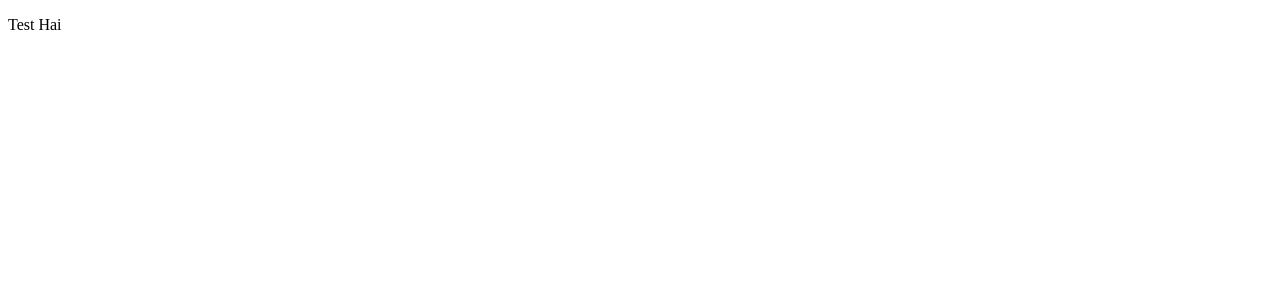
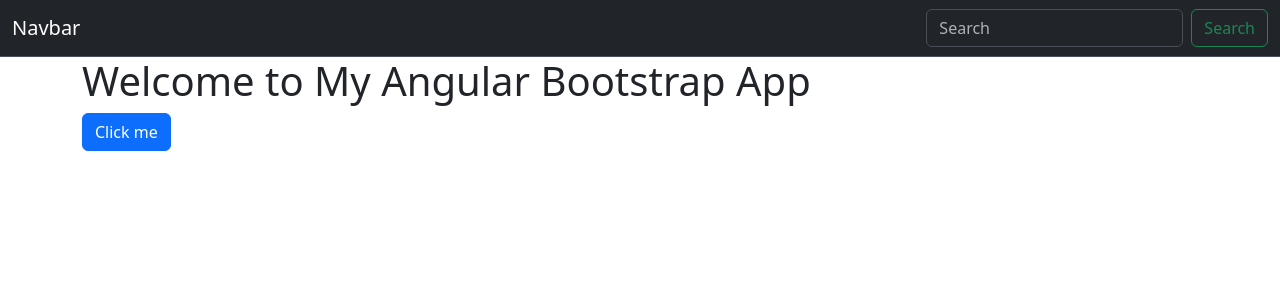
Before and after one commit to VannWasHere/land-angular, an Angular app: page / in a window 1280 px wide. Shown: the top 300 px of the page. Built offline with nearby package versions, Linux system fonts and the light colour scheme.

Commit message:
Add Bootstrap to library

```diff
--- a/angular.json
+++ b/angular.json
@@ -37,7 +37,9 @@
             "styles": [
               "src/styles.css"
             ],
-            "scripts": []
+            "scripts": [
+              "node_modules/bootstrap/dist/js/bootstrap.bundle.min.js"
+            ]
           },
           "configurations": {
             "production": {
--- a/package.json
+++ b/package.json
@@ -18,6 +18,8 @@
     "@angular/platform-browser": "^17.2.0",
     "@angular/platform-browser-dynamic": "^17.2.0",
     "@angular/router": "^17.2.0",
+    "bootstrap": "^5.3.3",
+    "ngx-bootstrap": "^12.0.0",
     "rxjs": "~7.8.0",
     "tslib": "^2.3.0",
     "zone.js": "~0.14.3"
--- a/src/app/app.component.html
+++ b/src/app/app.component.html
@@ -1,3 +1,9 @@
-<div class="">
-  <p>Test Hai</p>
-</div>
+<header>
+  <app-navbar></app-navbar>
+</header>
+<main>
+  <div class="container">
+    <h1>Welcome to My Angular Bootstrap App</h1>
+    <button class="btn btn-primary">Click me</button>
+  </div>
+</main>
--- a/src/app/app.component.ts
+++ b/src/app/app.component.ts
@@ -3,7 +3,7 @@ import { Component } from '@angular/core';
 @Component({
   selector: 'app-root',
   templateUrl: './app.component.html',
-  styleUrl: './app.component.css'
+  styleUrl: './app.component.css',
 })
 export class AppComponent {
   title = 'test-module';
--- a/src/app/app.module.ts
+++ b/src/app/app.module.ts
@@ -3,10 +3,12 @@ import { BrowserModule } from '@angular/platform-browser';
 
 import { AppRoutingModule } from './app-routing.module';
 import { AppComponent } from './app.component';
+import { NavbarComponent } from './navbar/navbar.component';
 
 @NgModule({
   declarations: [
-    AppComponent
+    AppComponent,
+    NavbarComponent
   ],
   imports: [
     BrowserModule,
--- /dev/null
+++ b/src/app/navbar/navbar.component.html
@@ -0,0 +1,12 @@
+<nav class="navbar navbar-expand-lg bg-dark border-bottom border-body" data-bs-theme="dark">
+    <div class="container-fluid">
+            <a class="navbar-brand" href="#">Navbar</a>
+            <button class="navbar-toggler" type="button" data-bs-toggle="collapse" data-bs-target="#navbarSupportedContent" aria-controls="navbarSupportedContent" aria-expanded="false" aria-label="Toggle navigation">
+            <span class="navbar-toggler-icon"></span>
+        </button>
+        <form class="d-flex" role="search">
+            <input class="form-control me-2" type="search" placeholder="Search" aria-label="Search">
+            <button class="btn btn-outline-success" type="submit">Search</button>
+        </form>
+    </div>
+</nav>
--- a/src/index.html
+++ b/src/index.html
@@ -6,6 +6,7 @@
   <base href="/">
   <meta name="viewport" content="width=device-width, initial-scale=1">
   <link rel="icon" type="image/x-icon" href="favicon.ico">
+  <link rel="stylesheet" href="../node_modules/bootstrap/dist/css/bootstrap.min.css">
 </head>
 <body>
   <app-root></app-root>
--- a/src/main.ts
+++ b/src/main.ts
@@ -1,5 +1,4 @@
 import { platformBrowserDynamic } from '@angular/platform-browser-dynamic';
-
 import { AppModule } from './app/app.module';
 
 
--- a/src/styles.css
+++ b/src/styles.css
@@ -1 +1,2 @@
 /* You can add global styles to this file, and also import other style files */
+@import 'bootstrap/dist/css/bootstrap.min.css';
```
Also changed, not shown: src/app/navbar/navbar.component.ts (added, +10 -0 lines), src/app/navbar/navbar.component.css (added), 2 other files (tests, documents, lock files or other folders).
